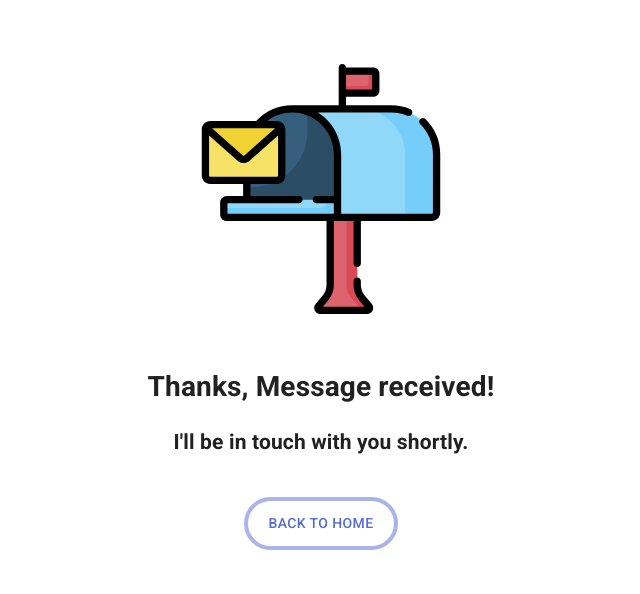
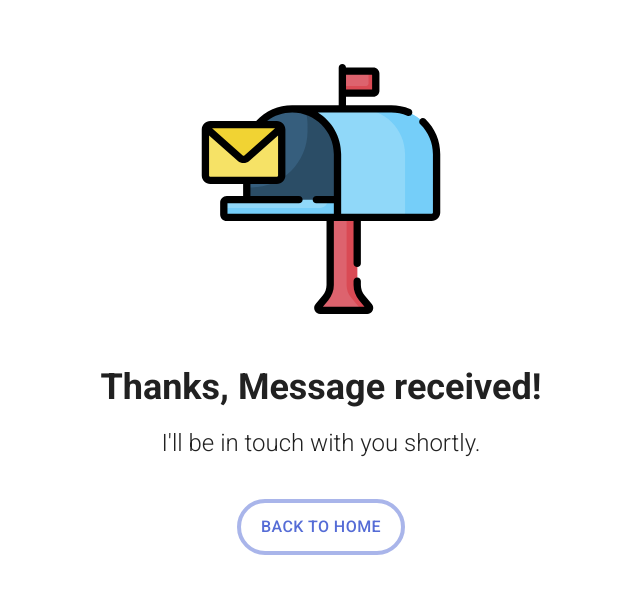
Before and after one commit to DaiSugi01/portfolio, a Next.js app: page /message-success in a window 1280 px wide. Shown: the top 594 px of the page, without its empty margins (319-959 px from the left). Built offline with nearby package versions, Linux system fonts and the light colour scheme.

Commit message:
change message success page to material ui

```diff
--- a/pages/message-success.js
+++ b/pages/message-success.js
@@ -1,62 +1,60 @@
 import Link from "next/link";
 import Image from "next/image";
 
-import {Button, Box, makeStyles} from "@material-ui/core";
-import styled from "styled-components";
+import { Button, Box, makeStyles, Typography } from "@material-ui/core";
 
 
 const useStyles = makeStyles(() => ({
   wrapper: {
     textAlign: "center",
     margin: "auto",
-    marginTop: "4rem"
+    marginTop: "4rem",
+  },
+  thanks: {
+    fontWeight: 700,
+    fontSize: "2.25rem",
+    lineHeight: "2.5rem",
+    marginTop: "3rem"
+  },
+  resText: {
+    fontSize: "1.5rem",
+    lineHeight: "2rem",
+    fontWeight: 100,
+    marginTop: "1.25rem",
+    marginBottom: "2.5rem"
+  },
+  backButton: {
+    borderRadius: "3rem",
+    borderWidth: "4px",
+    outline: "none",
+    padding: "10px 20px",
+    fontSize: "1rem"
   }
 }));
 
-
-// const Wrapper = styled.div`
-//   text-align: center;
-//   margin: auto;
-//   margin-top: 4rem;
-// `;
-
-const ThanksMessage = styled.h1`
-  margin-top: 3rem;
-`;
-
-const Message = styled.h2`
-  margin-top: 1.25rem;
-  margin-bottom: 2.5rem;
-`;
-
-const styles = {
-  borderRadius: "3rem",
-  borderWidth: "4px",
-  outline: "none",
-  padding: "10px 20px",
-  fontSize: "1rem;",
-};
 
 const AboutMe = () => {
   const classes = useStyles();
 
   return (
     <Box component="div" className={classes.wrapper}>
-    {/* <Wrapper className="align-center text-center m-auto mt-16"> */}
       <Image
         src="/images/contacts/mailbox.svg"
         width={250}
         height={250}
         alt="Mailbox"
       />
-      <ThanksMessage className="font-bold text-4xl">
+
+      <Typography variant="h5" component="h2" className={classes.thanks}>
         Thanks, Message received!
-      </ThanksMessage>
-      <Message className="font-thin text-2xl">
+      </Typography>
+
+      <Typography variant="h5" component="h3" className={classes.resText}>
         I'll be in touch with you shortly.
-      </Message>
+      </Typography>
+
       <Link href="/">
-        <Button variant="outlined" color="primary" style={{ ...styles }}>
+        <Button variant="outlined" color="primary" className={classes.backButton}>
           Back to home
         </Button>
       </Link>
```
